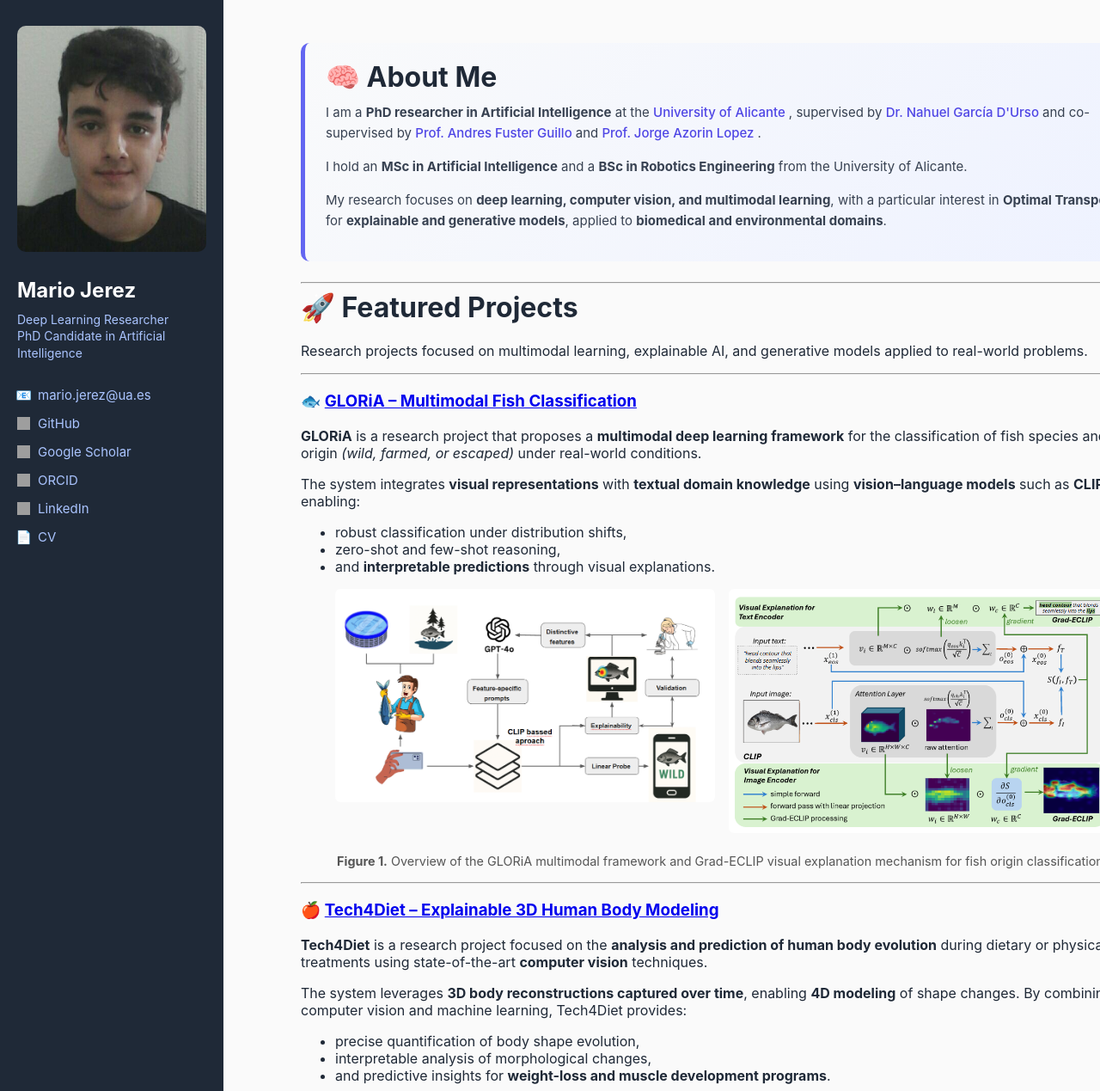
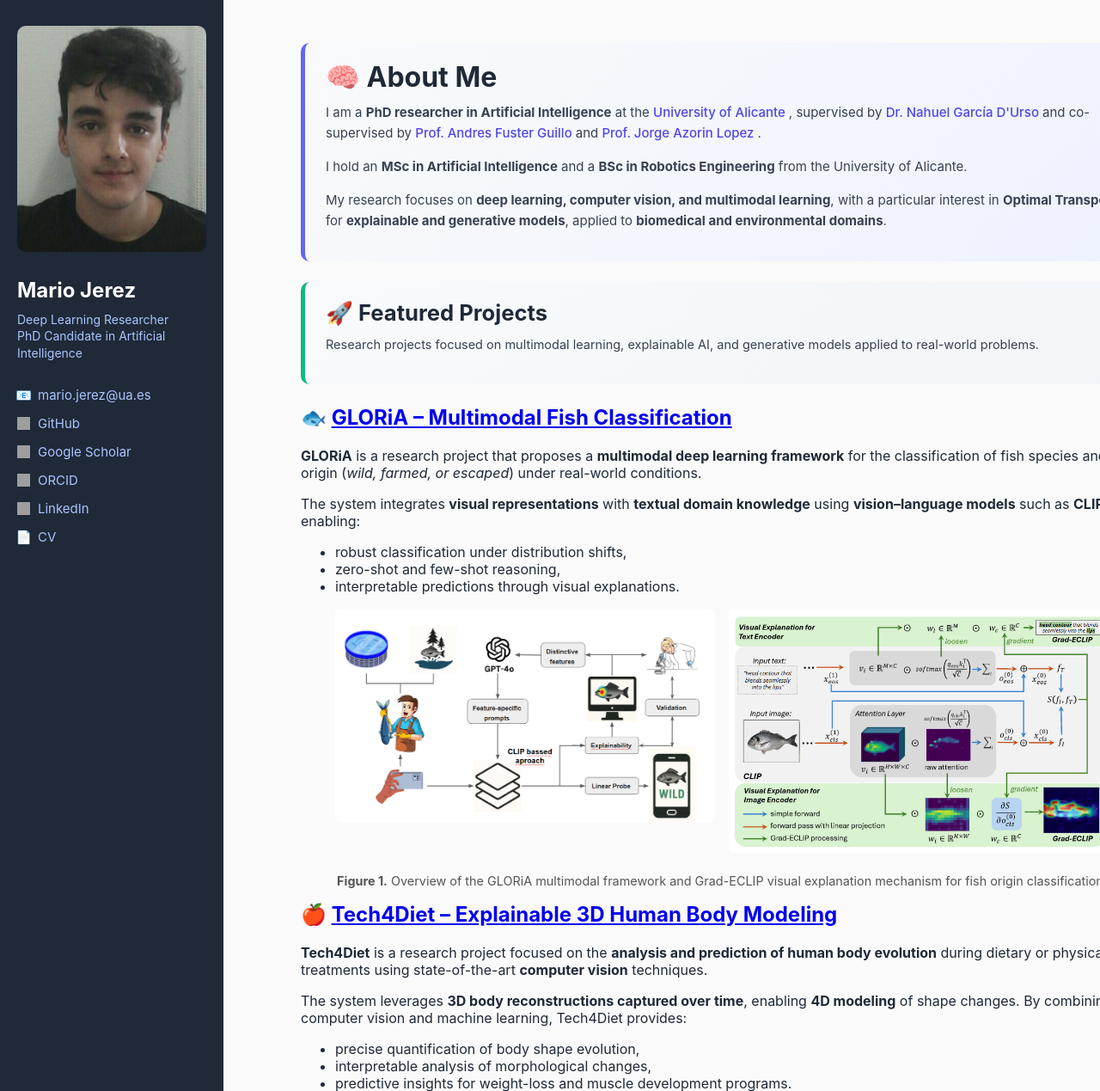
Before and after one commit to Mariojt72/Mariojt72.github.io, a Jekyll site: the page built from index.md, in a window 1280 px wide and 1400 px high, cut to the strip 0-1269 px from the top of the window. Shown: the whole strip at 86% size. Built offline with Jekyll 4.4.1, drawn with Linux system fonts in a browser that asks for light colours; grey boxes are pictures that could not be loaded.

Commit message:
Update index.md

```diff
--- a/index.md
+++ b/index.md
@@ -44,25 +44,36 @@ title: "Portfolio – Mario Jerez"
   </p>
 </div>
 
----
-
-<div class="section-header">
+<div class="about-header section-secondary">
   <h1>🚀 Featured Projects</h1>
-  <p class="section-tagline">
+  <p class="about-tagline">
     Research projects focused on multimodal learning, explainable AI, and generative models applied to real-world problems.
   </p>
 </div>
 
----
+<!-- ================= GLORIA ================= -->
 
-### 🐟 [GLORiA – Multimodal Fish Classification](https://github.com/Tech4DLab/GLORIA)
+<h2>🐟 <a href="https://github.com/Tech4DLab/GLORIA" target="_blank" rel="noopener">
+  GLORiA – Multimodal Fish Classification
+</a></h2>
 
-**GLORiA** is a research project that proposes a **multimodal deep learning framework** for the classification of fish species and their origin *(wild, farmed, or escaped)* under real-world conditions.
+<p>
+  <strong>GLORiA</strong> is a research project that proposes a
+  <strong>multimodal deep learning framework</strong> for the classification of
+  fish species and their origin (<em>wild, farmed, or escaped</em>) under real-world conditions.
+</p>
 
-The system integrates **visual representations** with **textual domain knowledge** using **vision–language models** such as **CLIP**, enabling:
-- robust classification under distribution shifts,
-- zero-shot and few-shot reasoning,
-- and **interpretable predictions** through visual explanations.
+<p>
+  The system integrates <strong>visual representations</strong> with
+  <strong>textual domain knowledge</strong> using <strong>vision–language models</strong>
+  such as <strong>CLIP</strong>, enabling:
+</p>
+
+<ul>
+  <li>robust classification under distribution shifts,</li>
+  <li>zero-shot and few-shot reasoning,</li>
+  <li>interpretable predictions through visual explanations.</li>
+</ul>
 
 <figure class="gloria-figure">
   <div class="gloria-images">
@@ -76,16 +87,29 @@ The system integrates **visual representations** with **textual domain knowledge
   </figcaption>
 </figure>
 
----
+<!-- ================= TECH4DIET ================= -->
 
-### 🍎 [Tech4Diet – Explainable 3D Human Body Modeling](https://github.com/Tech4DLab)
+<h2>🍎 <a href="https://github.com/Tech4DLab" target="_blank" rel="noopener">
+  Tech4Diet – Explainable 3D Human Body Modeling
+</a></h2>
 
-**Tech4Diet** is a research project focused on the **analysis and prediction of human body evolution** during dietary or physical treatments using state-of-the-art **computer vision** techniques.
+<p>
+  <strong>Tech4Diet</strong> is a research project focused on the
+  <strong>analysis and prediction of human body evolution</strong> during dietary
+  or physical treatments using state-of-the-art <strong>computer vision</strong> techniques.
+</p>
 
-The system leverages **3D body reconstructions captured over time**, enabling **4D modeling** of shape changes. By combining computer vision and machine learning, Tech4Diet provides:
-- precise quantification of body shape evolution,
-- interpretable analysis of morphological changes,
-- and predictive insights for **weight-loss and muscle development programs**.
+<p>
+  The system leverages <strong>3D body reconstructions captured over time</strong>,
+  enabling <strong>4D modeling</strong> of shape changes. By combining computer vision
+  and machine learning, Tech4Diet provides:
+</p>
+
+<ul>
+  <li>precise quantification of body shape evolution,</li>
+  <li>interpretable analysis of morphological changes,</li>
+  <li>predictive insights for weight-loss and muscle development programs.</li>
+</ul>
 
 <figure class="project-video-figure">
   <div class="project-video">
@@ -98,8 +122,6 @@ The system leverages **3D body reconstructions captured over time**, enabling **
     <strong>Figure 2.</strong> AI-generated animated overview of the Tech4Diet project.
   </figcaption>
 </figure>
-
----
 
 <h1>📄 Publications</h1>
 <h2>Publications by Year</h2>
```
